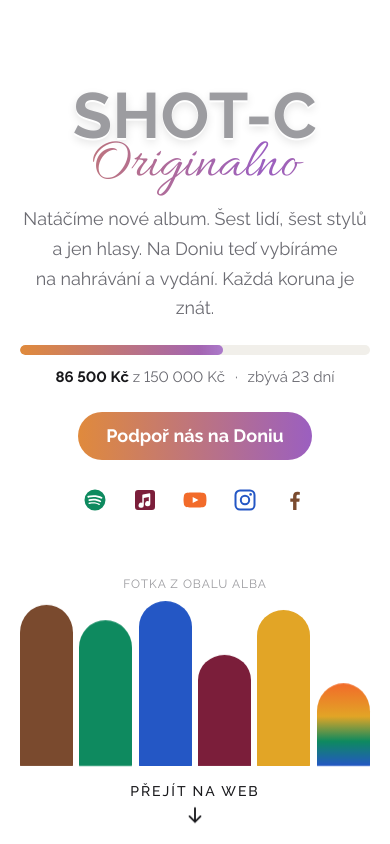
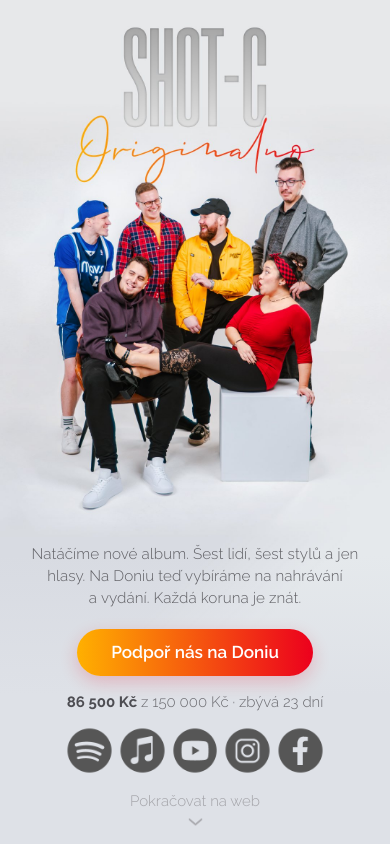
Before and after one commit to Filda99/shot-c, a plain HTML site: page novy-web/index.html in a window 390 px wide. Shown: the top 844 px of the page. Drawn offline with Linux system fonts and the light colour scheme.

Commit message:
Nový web: úvodní grafika a barvy #ffb000 / #ec001d (#32)
* Nový web: úvodní grafika od grafika a barvy #ffb000 / #ec001d

- hero na desktopu podle main.jpg: pozadí background_desktop (logo a
  Originalno jsou v grafice), text, tlačítko na Donio, stav sbírky,
  ikony sítí a „Pokračovat na web“ jako živé HTML přesně na grafice
- na mobilu a úzkých oknech pozadí background_mobile, texty pod lidmi
- barvy webu sjednocené na přechod #ffb000 → #ec001d (tlačítka,
  linky pod nadpisy, pás Videa, rámečky koncertů, patička)
- odstraněny placeholdery hero (barevné „postavy“) a jejich animace

Co-Authored-By: Claude Opus 5.5 <noreply@anthropic.com>
Claude-Session: https://claude.ai/code/session_012MZyNQj6zv6Dg9o5afNAgL

* Nový web: klidnější sekce Videa

Místo plného žluto-červeného přechodu světlá plocha s jemnými
barevnými záři v rozích, tmavý nadpis a tlačítko, decentnější
obrysový nápis a karty videí se stínem při najetí.

Co-Authored-By: Claude Opus 5.5 <noreply@anthropic.com>
Claude-Session: https://claude.ai/code/session_012MZyNQj6zv6Dg9o5afNAgL

* Nový web: Videa zpět v barvách přechodu, jen zesvětlené

Pás Videa znovu používá přechod #ffb000 → #ec001d, zesvětlený
asi o 40 % bílé (#ffd066 → #f46677), s tmavým textem.

Co-Authored-By: Claude Opus 5.5 <noreply@anthropic.com>
Claude-Session: https://claude.ai/code/session_012MZyNQj6zv6Dg9o5afNAgL

* Nový web: úvodní grafika na střed

Na oknech užších než 16:9 (např. 1440×900) se grafika ořezávala
hlavně vlevo a člen v modrém byl na okraji. Teď je na střed a doleva
se posune jen tolik, aby se vpravo neořízl text.

Co-Authored-By: Claude Opus 5.5 <noreply@anthropic.com>
Claude-Session: https://claude.ai/code/session_012MZyNQj6zv6Dg9o5afNAgL

---------

Co-authored-by: Claude <noreply@anthropic.com>

```diff
--- a/novy-web/assets/css/animations.css
+++ b/novy-web/assets/css/animations.css
@@ -56,30 +56,6 @@
 .is-paused, .is-paused::before, .is-paused::after { animation-play-state: paused !important; }
 
 /* ================= opakující se animace ================= */
-
-/* Hero: šest „hlasů“ se každých pár vteřin rozezpívá vlnou zleva doprava */
-.crew { transform-origin: bottom; }
-.hero__crew.is-singing .crew { animation: grow .9s cubic-bezier(.2,.8,.2,1) both, sing 1.1s ease-in-out; }
-.hero__crew.is-singing .crew--1 { animation-delay: 0s, 0s; }
-.hero__crew.is-singing .crew--2 { animation-delay: 0s, .09s; }
-.hero__crew.is-singing .crew--3 { animation-delay: 0s, .18s; }
-.hero__crew.is-singing .crew--4 { animation-delay: 0s, .27s; }
-.hero__crew.is-singing .crew--5 { animation-delay: 0s, .36s; }
-.hero__crew.is-singing .crew--6 { animation-delay: 0s, .45s; }
-@keyframes sing {
-  0%, 100% { scale: 1 1; }
-  30% { scale: 1 1.14; }
-  55% { scale: 1 .94; }
-  80% { scale: 1 1.04; }
-}
-
-/* Název alba: přechod barev pomalu přelévá */
-.hero__album {
-  background-image: linear-gradient(90deg, var(--grad-a), var(--grad-b), var(--grad-a));
-  background-size: 200% 100%;
-  animation: flow 8s linear infinite;
-}
-@keyframes flow { to { background-position: -200% 0; } }
 
 /* Tlačítka na Donio: občas po nich přejede odlesk */
 .btn--donio, .nav__menu .nav__donio { position: relative; overflow: hidden; }
--- a/novy-web/assets/css/style.css
+++ b/novy-web/assets/css/style.css
@@ -1,14 +1,17 @@
-/* Shot-C | Originalno: nástřel nového webu.
-   Barvy členů jsou odvozené z prvního návrhu obalu, finální přiřazení doplníme. */
+/* Shot-C | Originalno
+   Barvy podle finální grafiky: přechod #ffb000 → #ec001d (nápis Originalno, tlačítko Donia).
+   --c1 až --c6 jsou kroky stejného přechodu (pruh v patičce, rámečky koncertů, karty ke stažení). */
 :root {
-  --c1: #7A4A2E; /* hnědá, kožená bunda */
-  --c2: #0E8A5F; /* smaragd, flitrové šaty */
-  --c3: #2457C5; /* modrá, oblek */
-  --c4: #7B1E3A; /* vínová, vesta */
-  --c5: #E2A526; /* hořčice, mikina */
-  --c6: #F26B2A; /* oranžová, pestrá kulicha */
-  --grad-a: #E08A3C;
-  --grad-b: #9B5FC0;
+  --yellow: #ffb000;
+  --red: #ec001d;
+  --c1: #ffb000;
+  --c2: #fb8d06;
+  --c3: #f76a0c;
+  --c4: #f44611;
+  --c5: #f02317;
+  --c6: #ec001d;
+  --grad-a: var(--yellow);
+  --grad-b: var(--red);
   --grad: linear-gradient(90deg, var(--grad-a), var(--grad-b));
 
   --bg: #FAFAF7;
@@ -52,7 +55,7 @@ button { font: inherit; color: inherit; }
 .visually-hidden { position: absolute; width: 1px; height: 1px; overflow: hidden; clip: rect(0 0 0 0); white-space: nowrap; }
 .skip { position: absolute; left: -999px; top: 8px; background: var(--ink); color: #fff; padding: 8px 14px; z-index: 100; }
 .skip:focus { left: 8px; }
-:focus-visible { outline: 3px solid var(--c3); outline-offset: 3px; }
+:focus-visible { outline: 3px solid var(--red); outline-offset: 3px; }
 
 .wrap { max-width: var(--wrap); margin: 0 auto; padding: 0 20px; }
 .wrap--narrow { max-width: 940px; }
@@ -108,90 +111,124 @@ button { font: inherit; color: inherit; }
 .icons--small a { width: 36px; height: 36px; }
 .icons--small svg { width: 18px; height: 18px; }
 
-/* ---------- HERO ---------- */
+/* ---------- HERO ----------
+   Desktop: grafika 1920×1080 (logo + Originalno jsou v ní) se roztáhne přes celou
+   obrazovku jako background-size: cover. Texty leží na stejném „plátně“ (.hero__stage)
+   a velikosti mají v cqw (procenta šířky plátna), takže sedí na grafiku při každém rozlišení.
+   Grafika je na střed, jen na hodně úzkém okně (např. 4:3) se víc ořízne vlevo, aby texty vpravo zůstaly celé. */
 .hero {
+  --hero-bg: #e1e1e4;
   position: relative;
-  min-height: 100vh;
-  min-height: 100svh;
-  display: grid;
-  grid-template-rows: 1fr auto auto;
-  align-items: center;
-  justify-items: center;
-  padding: 40px 20px 20px;
-  background: #fff;
+  height: 100vh;
+  height: 100svh;
   overflow: hidden;
+  background: var(--hero-bg);
+  color: #5f5f64;
   text-align: center;
 }
-.hero__text { max-width: 640px; animation: rise .9s ease-out both; }
-.hero__band {
+.hero__stage {
+  --w: min(max(100%, 100svh * 16 / 9), 100svh * 16 / 9 * 1.15);
+  position: absolute;
+  top: 50%;
+  /* na střed; doleva se posune jen tolik, aby se vpravo neořízl text (konec textu = 93 % šířky grafiky) */
+  left: min((100% - var(--w)) / 2, 100% - var(--w) * .95);
+  width: var(--w);
+  aspect-ratio: 16 / 9;
+  translate: 0 -50%;
+  background: url("../img/hero/hero-desktop.jpg") center / 100% 100% no-repeat;
+  container-type: inline-size;
+}
+/* Hodně široký monitor (víc než 16:9 + 15 %): plátno nepokryje celou šířku,
+   tak se jeho okraje rozplynou do barvy pozadí. */
+@media (min-aspect-ratio: 2045/1000) {
+  .hero__stage {
+    -webkit-mask-image: linear-gradient(90deg, transparent, #000 4%, #000 96%, transparent);
+    mask-image: linear-gradient(90deg, transparent, #000 4%, #000 96%, transparent);
+  }
+}
+.hero__text {
+  position: absolute;
+  top: 56%;
+  left: 54.6%;
+  width: 38%;
+  display: flex;
+  flex-direction: column;
+  align-items: center;
+  animation: rise .9s ease-out both;
+}
+.hero__lead {
   margin: 0;
-  font: 700 clamp(4rem, 15vw, 9.5rem)/.85 var(--font-head);
-  letter-spacing: .01em;
-  text-transform: uppercase;
-  color: var(--logo);
-  text-shadow: 0 2px 0 #fff, 0 4px 10px rgba(0,0,0,.12);
+  font: 300 1.24cqw/1.3 var(--font-body);
+  letter-spacing: .005em;
+  color: #5f5f64;
 }
-.hero__album {
-  /* background-clip:text barví jen plochu boxu; při line-height 1 z něj
-     ocásky g u Allury vyčnívají a zmizí. Spodní padding je vrátí do boxu,
-     záporný margin drží původní rozestup. */
-  margin: -.12em 0 -.05em;
-  font: 400 clamp(3.5rem, 12vw, 7.5rem)/1 var(--font-script);
-  background: var(--grad);
-  -webkit-background-clip: text;
-  background-clip: text;
-  color: transparent;
-  padding: 0 .15em .25em;
+.hero__btn.btn {
+  margin-top: 2.2cqw;
+  width: 20.6cqw;
+  height: 3.65cqw;
+  padding: 0;
+  font-size: 1.62cqw;
+  font-weight: 600;
+  box-shadow: 0 .4cqw 1.2cqw rgba(236, 0, 29, .18);
 }
-.hero__lead { margin: 0 auto 22px; max-width: 34em; font-size: 1.125rem; color: var(--muted); }
-.hero__icons { justify-content: center; margin-top: 18px; }
-.hero__icons li:nth-child(1) a { color: var(--c2); }
-.hero__icons li:nth-child(2) a { color: var(--c4); }
-.hero__icons li:nth-child(3) a { color: var(--c6); }
-.hero__icons li:nth-child(4) a { color: var(--c3); }
-.hero__icons li:nth-child(5) a { color: var(--c1); }
+.hero .campaign { margin: 1.6cqw 0 0; max-width: none; }
+.hero .campaign__bar { display: none; } /* grafika ukazuje jen čísla */
+.hero .campaign__numbers { margin: 0; font: 300 1.27cqw/1.4 var(--font-body); color: #6b6b70; }
+.hero .campaign__numbers strong { font-weight: 700; color: #4d4d52; }
+.hero__icons { display: flex; gap: .1cqw; margin-top: 2.6cqw; }
+.hero__icons a { display: block; width: 3.35cqw; border-radius: 50%; transition: transform .2s, opacity .2s; }
+.hero__icons a:hover { transform: translateY(-2px); opacity: .85; }
+.hero__icons img { display: block; width: 100%; height: auto; }
+.hero__next {
+  position: absolute;
+  left: 50%;
+  bottom: 1.6svh;
+  translate: -50% 0;
+  display: inline-flex; flex-direction: column; align-items: center; gap: 0;
+  font: 300 clamp(.8125rem, 1.08vw, 1.35rem)/1 var(--font-body);
+  text-decoration: none;
+  color: #a3a3a8;
+  white-space: nowrap;
+}
+.hero__next svg { width: 1.4em; height: 1.4em; animation: nudge 1.8s ease-in-out infinite; }
+.hero__next:hover { color: #6b6b70; }
 
-.campaign { max-width: 420px; margin: 0 auto 22px; }
-.campaign__bar { height: 10px; border-radius: 999px; background: var(--bg-tint); overflow: hidden; }
-.campaign__fill { display: block; height: 100%; width: 0; background: var(--grad); border-radius: inherit; transition: width 1.4s cubic-bezier(.2,.8,.2,1); }
-.campaign__numbers { margin: 10px 0 0; font-size: .9375rem; color: var(--muted); }
-.campaign__numbers strong { color: var(--ink); }
-.campaign__sep { margin: 0 6px; }
-
-.hero__crew {
-  position: relative;
-  display: flex;
-  align-items: flex-end;
-  justify-content: center;
-  gap: clamp(6px, 1.4vw, 16px);
-  width: min(100%, 560px);
-  height: clamp(100px, 20vh, 200px);
-  margin-top: 26px;
+/* Mobil a úzká okna: svislá grafika nahoře, texty pod lidmi */
+@media (max-width: 760px), (max-aspect-ratio: 6/5) {
+  .hero {
+    --hero-bg: #dee1e7;  /* průměr spodního okraje hero-mobile.jpg */
+    --img-h: calc(100vw * 16 / 9);
+    height: auto;
+    min-height: 100vh;
+    min-height: 100svh;
+    display: flex;
+    flex-direction: column;
+    /* spodní okraj obrázku se rozplyne do barvy pozadí, ať pod ním není vidět hrana */
+    background:
+      linear-gradient(rgba(222, 225, 231, 0), var(--hero-bg)) center calc(var(--img-h) * .8) / 100% calc(var(--img-h) * .2 + 1px) no-repeat,
+      url("../img/hero/hero-mobile.jpg") center top / 100% auto no-repeat,
+      var(--hero-bg);
+  }
+  .hero__stage {
+    position: static; width: auto; aspect-ratio: auto; translate: none;
+    background: none; container-type: normal;
+    -webkit-mask-image: none; mask-image: none;
+    flex: 1;
+    display: flex; flex-direction: column; justify-content: flex-end;
+    /* text začíná na 74 % výšky obrázku (pod lidmi) */
+    padding: calc(var(--img-h) * .735) 20px 0;
+  }
+  .hero__text { position: static; width: auto; max-width: 30em; margin: 0 auto; }
+  .hero__lead { font-size: clamp(.9375rem, 3.9vw, 1.25rem); line-height: 1.45; }
+  .hero__btn.btn { margin-top: 20px; width: auto; height: auto; padding: 15px 34px; font-size: clamp(1.0625rem, 4.4vw, 1.375rem); box-shadow: 0 6px 18px rgba(236, 0, 29, .2); }
+  .hero .campaign { margin-top: 16px; }
+  .hero .campaign__numbers { font-size: clamp(.9375rem, 3.6vw, 1.25rem); }
+  .hero__icons { gap: 2px; margin-top: 12px; }
+  .hero__icons a { width: clamp(48px, 13vw, 72px); }
+  .hero__next { position: static; translate: none; align-self: center; margin: 18px 0 14px; font-size: clamp(.9375rem, 3.6vw, 1.25rem); }
 }
-.crew { flex: 1; border-radius: 999px 999px 18px 18px; animation: grow .9s cubic-bezier(.2,.8,.2,1) both; }
-.crew--1 { background: var(--c1); height: 92%; animation-delay: .10s; }
-.crew--2 { background: var(--c2); height: 84%; animation-delay: .18s; }
-.crew--3 { background: var(--c3); height: 100%; animation-delay: .26s; }
-.crew--4 { background: var(--c4); height: 70%; animation-delay: .34s; }
-.crew--5 { background: var(--c5); height: 96%; animation-delay: .42s; }
-.crew--6 { background: linear-gradient(180deg, var(--c6), var(--c5) 40%, var(--c2) 70%, var(--c3)); height: 46%; animation-delay: .50s; }
-.hero__ph {
-  position: absolute; left: 50%; top: -22px; transform: translateX(-50%);
-  font-size: .75rem; letter-spacing: .08em; text-transform: uppercase; color: var(--logo);
-}
-.hero__next {
-  display: inline-flex; flex-direction: column; align-items: center; gap: 4px;
-  margin-top: 18px;
-  font: 500 .875rem/1 var(--font-head);
-  letter-spacing: .14em;
-  text-transform: uppercase;
-  text-decoration: none;
-  color: var(--ink);
-}
-.hero__next svg { animation: nudge 1.8s ease-in-out infinite; }
 
 @keyframes rise { from { opacity: 0; transform: translateY(16px); } to { opacity: 1; transform: none; } }
-@keyframes grow { from { transform: scaleY(0); transform-origin: bottom; } to { transform: scaleY(1); transform-origin: bottom; } }
 @keyframes nudge { 0%, 100% { transform: translateY(0); } 50% { transform: translateY(6px); } }
 
 /* ---------- NAVIGACE ---------- */
@@ -209,7 +246,7 @@ button { font: inherit; color: inherit; }
   display: block; padding: 9px 14px; border-radius: 999px;
   font: 500 1rem/1 var(--font-head); text-decoration: none;
 }
-.nav__menu a:hover { color: var(--c3); }
+.nav__menu a:hover { color: var(--red); }
 .nav__menu .nav__donio { background: var(--grad); color: #fff; margin-left: 8px; }
 .nav__menu .nav__donio:hover { color: #fff; }
 .nav__toggle { display: none; }
@@ -335,8 +372,13 @@ button { font: inherit; color: inherit; }
   .disc__next { display: none; }
 }
 
-/* Videa: barevný pás s obrysovým nápisem v pozadí */
-.videos { position: relative; overflow: hidden; background: var(--grad); color: #fff; }
+/* Videa: pás v barvách webu (#ffb000 → #ec001d), zesvětlený asi o 40 % bílé,
+   aby nebyl tak sytý; text je proto tmavý */
+.videos {
+  position: relative; overflow: hidden; color: var(--ink);
+  background: linear-gradient(90deg, #ffd066, #f46677);
+}
+.videos .title::after { background: var(--ink); } /* barevná linka by na přechodu zanikla */
 .videos__bg {
   position: absolute; inset: 0; display: flex; flex-direction: column; justify-content: space-around;
   pointer-events: none; user-select: none;
@@ -344,7 +386,7 @@ button { font: inherit; color: inherit; }
 .videos__bg span {
   display: block; white-space: nowrap;
   font: 400 clamp(8rem, 22vw, 20rem)/.9 var(--font-script);
-  color: transparent; -webkit-text-stroke: 1.5px rgba(24,24,27,.28);
+  color: transparent; -webkit-text-stroke: 1px rgba(24,24,27,.14);
   transform: translateX(-6%);
 }
 .videos__bg span:nth-child(2) { transform: translateX(-28%); }
@@ -354,9 +396,9 @@ button { font: inherit; color: inherit; }
 .video {
   position: relative; display: grid; place-items: center; aspect-ratio: 16 / 9;
   border-radius: var(--r); overflow: hidden;
-  background: rgba(24,24,27,.25); text-decoration: none; transition: background .2s;
+  background: rgba(255,255,255,.35); text-decoration: none; transition: background .2s, transform .2s, box-shadow .2s;
 }
-.video:hover { background: rgba(24,24,27,.45); }
+.video:hover { background: rgba(255,255,255,.5); transform: translateY(-3px); box-shadow: 0 14px 32px rgba(24,24,27,.12); }
 .video__play {
   display: grid; place-items: center; width: 56px; height: 56px; border-radius: 50%;
   background: #fff; color: var(--ink); box-shadow: 0 6px 18px rgba(0,0,0,.25); transition: transform .2s;
@@ -364,8 +406,9 @@ button { font: inherit; color: inherit; }
 .video:hover .video__play { transform: scale(1.1); }
 .video__play svg { width: 22px; height: 22px; margin-left: 3px; }
 .video__label { position: absolute; left: 14px; bottom: 10px; font-size: .875rem; opacity: .8; }
-.video--yt { overflow: hidden; background: var(--ink); }
+.video--yt { overflow: hidden; background: var(--ink); color: #fff; }
 .video--yt img { position: absolute; inset: 0; width: 100%; height: 100%; object-fit: cover; transition: transform .4s, opacity .2s; opacity: .85; }
+.video--yt:hover { background: var(--ink); }
 .video--yt:hover img { transform: scale(1.04); opacity: 1; }
 .video--yt .video__play { position: relative; }
 .video--yt .video__label {
@@ -375,6 +418,7 @@ button { font: inherit; color: inherit; }
 }
 .press { display: flex; flex-wrap: wrap; justify-content: center; gap: 10px 28px; margin-top: 36px; }
 .press a { font-weight: 500; text-underline-offset: 4px; }
+.press a:hover { text-decoration-thickness: 2px; }
 @media (max-width: 760px) { .video-grid { grid-template-columns: 1fr; } }
 
 /* Ke stažení */
--- a/novy-web/assets/js/animations.js
+++ b/novy-web/assets/js/animations.js
@@ -154,11 +154,6 @@
     setTimeout(function () { el.classList.remove(cls); }, ms);
   }
 
-  // Hero: vlna přes šest barevných „hlasů“
-  var crew = document.querySelector('.hero__crew');
-  setTimeout(function () { if (crew) { replay(crew, 'is-singing', 1800); } }, 1600);
-  every(crew, 6000, function (el) { replay(el, 'is-singing', 1800); });
-
   // Ikony sítí: postupné poskočení
   document.querySelectorAll('.icons').forEach(function (ul, n) {
     Array.prototype.forEach.call(ul.children, function (li, i) { li.style.setProperty('--i', i); });
@@ -181,7 +176,7 @@
   var pio = new IntersectionObserver(function (entries) {
     entries.forEach(function (e) { e.target.classList.toggle('is-paused', !e.isIntersecting); });
   });
-  document.querySelectorAll('.hero__album, .btn--donio, .campaign__fill, .video__play, .disc__next').forEach(function (el) { pio.observe(el); });
+  document.querySelectorAll('.btn--donio, .campaign__fill, .video__play, .disc__next').forEach(function (el) { pio.observe(el); });
 
   // Barevný pruh v patičce
   every(document.querySelector('.stripe'), 5000, function (el) { replay(el, 'is-wave', 1500); });
--- a/novy-web/index.html
+++ b/novy-web/index.html
@@ -6,13 +6,15 @@
   <meta name="robots" content="noindex">
   <title>Shot-C | Originalno</title>
   <meta name="description" content="Brněnská vokální skupina Shot-C. Natáčíme nové album Originalno a vybíráme na něj na Doniu.">
-  <meta name="theme-color" content="#ffffff">
+  <meta name="theme-color" content="#e1e1e4">
+  <link rel="preload" as="image" href="assets/img/hero/hero-desktop.jpg" media="(min-width: 761px) and (min-aspect-ratio: 6/5)">
+  <link rel="preload" as="image" href="assets/img/hero/hero-mobile.jpg" media="(max-width: 760px), (max-aspect-ratio: 6/5)">
   <link rel="icon" href="assets/img/cropped-SHOT-C-color1-32x32.png" sizes="32x32">
   <link rel="icon" href="assets/img/cropped-SHOT-C-color1-192x192.png" sizes="192x192">
   <link rel="apple-touch-icon" href="assets/img/cropped-SHOT-C-color1-180x180.png">
   <link rel="preconnect" href="https://fonts.googleapis.com">
   <link rel="preconnect" href="https://fonts.gstatic.com" crossorigin>
-  <link href="https://fonts.googleapis.com/css2?family=Allura&family=Raleway:wght@400;500;600;700&display=swap" rel="stylesheet">
+  <link href="https://fonts.googleapis.com/css2?family=Allura&family=Raleway:wght@300;400;500;600;700&display=swap" rel="stylesheet">
   <link rel="stylesheet" href="assets/css/style.css?v=dev">
   <link rel="stylesheet" href="assets/css/animations.css?v=dev">
 </head>
@@ -32,12 +34,16 @@
 
   <a class="skip" href="#web">Přeskočit na obsah</a>
 
-  <!-- ===== HERO: kampaň na Doniu ===== -->
+  <!-- ===== HERO: kampaň na Doniu =====
+       Logo SHOT-C a nápis Originalno jsou součástí grafiky na pozadí
+       (assets/img/hero/hero-desktop.jpg, na mobilu hero-mobile.jpg), texty pod nimi jsou živé. -->
   <header class="hero" id="top">
+    <h1 class="visually-hidden">Shot-C: nové album Originalno</h1>
+    <div class="hero__stage">
       <div class="hero__text">
-      <p class="hero__band">Shot-C</p>
-      <h1 class="hero__album"><span class="visually-hidden">Nové album </span>Originalno</h1>
         <p class="hero__lead">Natáčíme nové album. Šest lidí, šest stylů a&nbsp;jen hlasy. Na&nbsp;Doniu teď vybíráme na&nbsp;nahrávání a&nbsp;vydání. Každá koruna je znát.</p>
+
+        <a class="btn btn--donio hero__btn" href="#" data-donio-link>Podpoř nás na Doniu</a>
 
         <div class="campaign" data-campaign>
           <div class="campaign__bar" role="progressbar" aria-label="Vybráno na Doniu" aria-valuemin="0" aria-valuemax="100" aria-valuenow="0">
@@ -50,31 +56,19 @@
           </p>
         </div>
 
-      <a class="btn btn--donio" href="#" data-donio-link>Podpoř nás na Doniu</a>
-
-      <ul class="icons hero__icons" aria-label="Najdete nás na">
-        <li><a href="https://open.spotify.com/album/1ZzoX03czOYonL08fPU2iG" target="_blank" rel="noopener" aria-label="Spotify"><svg><use href="#i-spotify"/></svg></a></li>
-        <li><a href="https://music.apple.com/cz/album/multipotenci%C3%A1l/1556291117" target="_blank" rel="noopener" aria-label="Apple Music"><svg><use href="#i-apple"/></svg></a></li>
-        <li><a href="https://youtube.com/c/ShotCVocalBand" target="_blank" rel="noopener" aria-label="YouTube"><svg><use href="#i-youtube"/></svg></a></li>
-        <li><a href="https://www.instagram.com/shotc.band" target="_blank" rel="noopener" aria-label="Instagram"><svg><use href="#i-instagram"/></svg></a></li>
-        <li><a href="https://www.facebook.com/czshotc/" target="_blank" rel="noopener" aria-label="Facebook"><svg><use href="#i-facebook"/></svg></a></li>
+        <ul class="hero__icons" aria-label="Najdete nás na">
+          <li><a href="https://open.spotify.com/album/1ZzoX03czOYonL08fPU2iG" target="_blank" rel="noopener"><img src="assets/img/hero/icon-spotify.png" alt="Spotify" width="120" height="120"></a></li>
+          <li><a href="https://music.apple.com/cz/album/multipotenci%C3%A1l/1556291117" target="_blank" rel="noopener"><img src="assets/img/hero/icon-apple-music.png" alt="Apple Music" width="120" height="120"></a></li>
+          <li><a href="https://youtube.com/c/ShotCVocalBand" target="_blank" rel="noopener"><img src="assets/img/hero/icon-youtube.png" alt="YouTube" width="120" height="120"></a></li>
+          <li><a href="https://www.instagram.com/shotc.band" target="_blank" rel="noopener"><img src="assets/img/hero/icon-instagram.png" alt="Instagram" width="120" height="120"></a></li>
+          <li><a href="https://www.facebook.com/czshotc/" target="_blank" rel="noopener"><img src="assets/img/hero/icon-facebook.png" alt="Facebook" width="120" height="120"></a></li>
         </ul>
       </div>
-
-    <!-- Placeholder pro fotku na obalu: 6 členů, 6 barev -->
-    <div class="hero__crew" aria-hidden="true">
-      <span class="crew crew--1"></span>
-      <span class="crew crew--2"></span>
-      <span class="crew crew--3"></span>
-      <span class="crew crew--4"></span>
-      <span class="crew crew--5"></span>
-      <span class="crew crew--6"></span>
-      <span class="hero__ph">fotka z obalu alba</span>
     </div>
 
     <a class="hero__next" href="#web">
-      Přejít na web
-      <svg viewBox="0 0 24 24" width="22" height="22" aria-hidden="true"><path d="M12 4v15m0 0-6-6m6 6 6-6" fill="none" stroke="currentColor" stroke-width="2" stroke-linecap="round" stroke-linejoin="round"/></svg>
+      Pokračovat na web
+      <svg viewBox="0 0 24 24" width="22" height="22" aria-hidden="true"><path d="m5 9 7 6 7-6" fill="none" stroke="currentColor" stroke-width="1.6" stroke-linecap="round" stroke-linejoin="round"/></svg>
     </a>
   </header>
 
@@ -187,9 +181,9 @@
         <span>Originalno</span><span>Originalno</span><span>Originalno</span>
       </div>
       <div class="wrap videos__inner">
-        <h2 class="title title--light">Videa</h2>
+        <h2 class="title">Videa</h2>
         <div class="center">
-          <a class="btn btn--sq btn--white" href="https://youtube.com/c/ShotCVocalBand" target="_blank" rel="noopener">Odebírat na YouTube</a>
+          <a class="btn btn--sq" href="https://youtube.com/c/ShotCVocalBand" target="_blank" rel="noopener">Odebírat na YouTube</a>
         </div>
         <ul class="video-grid" data-videos>
           <li><a class="video" href="https://youtube.com/c/ShotCVocalBand" target="_blank" rel="noopener"><span class="video__play"><svg><use href="#i-play"/></svg></span><span class="video__label">video 1</span></a></li>
```
Also changed, not shown: novy-web/assets/img/hero/hero-desktop.jpg (added), novy-web/assets/img/hero/hero-mobile.jpg (added), novy-web/assets/img/hero/icon-apple-music.png (added), novy-web/assets/img/hero/icon-facebook.png (added), novy-web/assets/img/hero/icon-instagram.png (added), novy-web/assets/img/hero/icon-spotify.png (added), novy-web/assets/img/hero/icon-youtube.png (added), 1 other file. Lines whose indentation alone changed are shown as unchanged.
